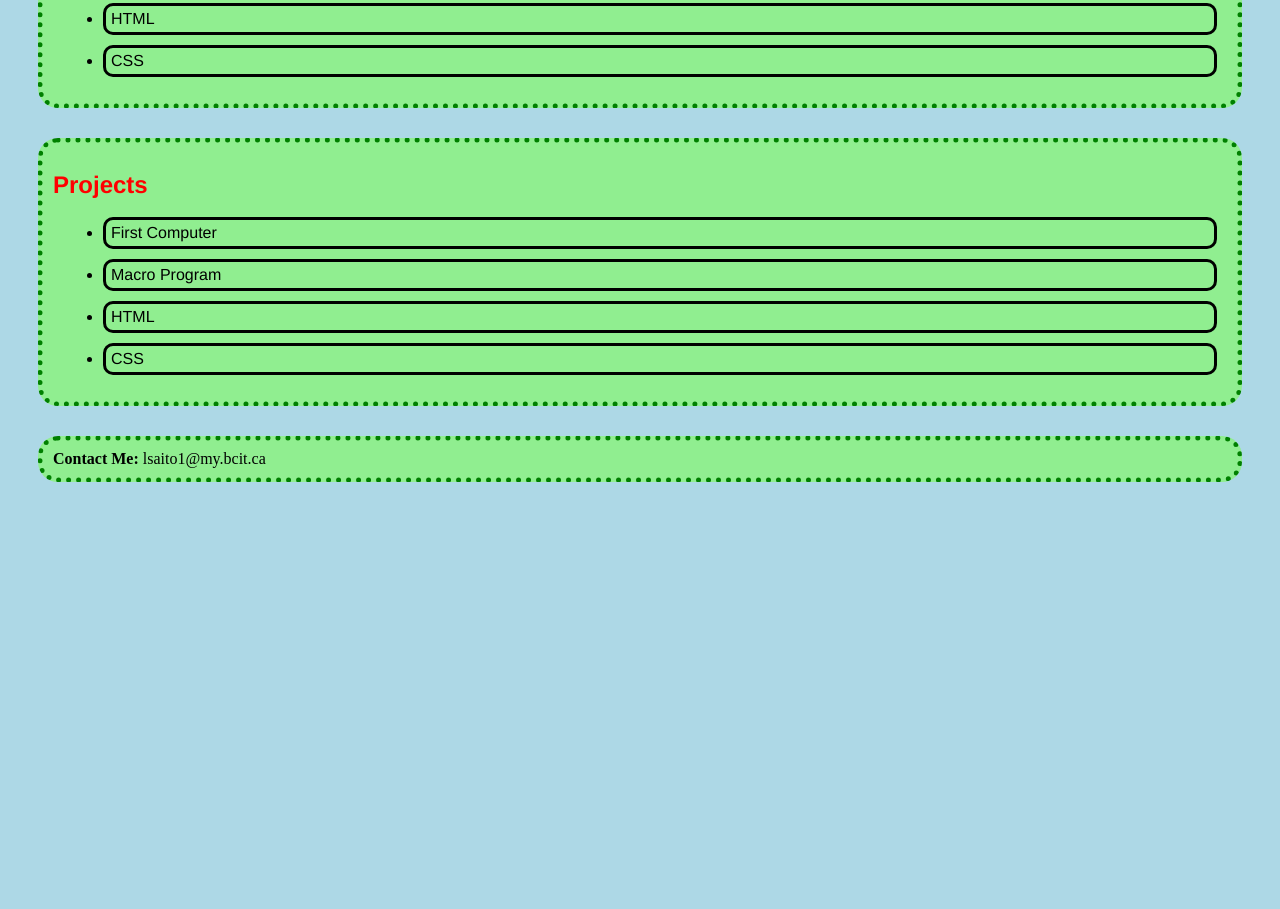
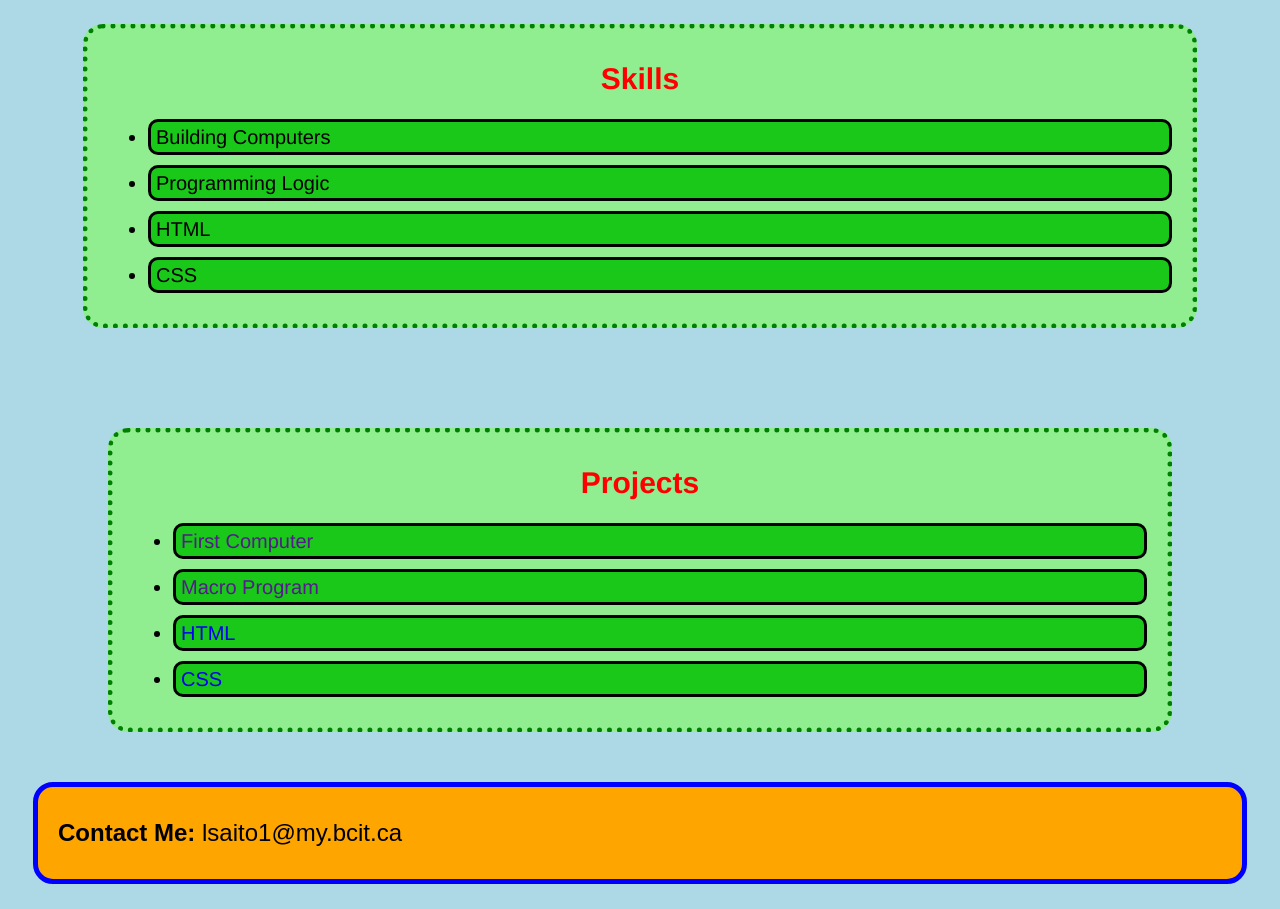
Before and after one commit to leohsaito/ACIT1620, a plain HTML site: page week3/lab3-files/index.html in a window 1280 px wide. Shown: the part 670-1579 px from the top of the page. Before the commit the page ends 1182 px from the top, so only its background shows below. Drawn offline with Linux system fonts and the light colour scheme.

Commit message:
lab3 commit

```diff
--- a/week3/lab3-files/index.html
+++ b/week3/lab3-files/index.html
@@ -1,6 +1,8 @@
 <!DOCTYPE html>
-<html>
+<html lang="en">
 <head>
+    <meta charset="UTF-8">
+    <meta name="viewport" content="width=device-width, initial-scale=1.0">
     <title>Third Lab</title>
     <link rel="stylesheet" href="lab3.css">
 </head>
@@ -9,19 +11,21 @@
         <h1 id="name">Leo Saito</h1>
         <nav>
             <ul>
-                    <li><a href=""><strong>Biography</strong></a></li>
-                    <li><a href=""><strong>Skills</strong></a></li>
-                    <li><a href=""><strong>Projects</strong></a></li>
-                    <li><a href=""><strong>Contact Me</strong></a></li>
+                <li><a href="#bio"><strong>Biography</strong></a></li>
+                <li><a href="#skills"><strong>Skills</strong></a></li>
+                <li><a href="#projects"><strong>Projects</strong></a></li>
             </ul>
         </nav>
     </header>
+    <section id="bio">
         <div class="bio">
-            <h2>Biography</h2>
+            <h2 id="head">Biography</h2>
             <p>Greetings! I just started learning web design a few weeks ago. Currently, I know the Basics of HTML and I have just begun learning CSS. I hope in a few months time, my HTML knowledge and skills will increase. That's why I wake up early and go to school. I have worked with Python in grade 11, Java in grade 12, and C# for a Unity game in my spare time. Sadly, that doesn't help much with HTML, but it probably will with CSS. I am always open to learning new things regardless of what I already know.</p>
         </div>
+    </section>
+    <section id="skills">
         <div class="skills">
-            <h2>Skills</h2>
+            <h2 id="head">Skills</h2>
             <ul>
                 <li>Building Computers</li>
                 <li>Programming Logic</li>
@@ -29,17 +33,20 @@
                 <li>CSS</li>
             </ul>
         </div>
+    </section>
+    <section id="projects">
         <div class="projects">
-            <h2>Projects</h2>
+            <h2 id="head">Projects</h2>
             <ul>
-                <li>First Computer</li>
-                <li>Macro Program</li>
-                <li>HTML</li>
-                <li>CSS</li>
+                <li><a href="">First Computer</a></li>
+                <li><a href="">Macro Program</a></li>
+                <li><a href="html.png">HTML</a></li>
+                <li><a href="css.png">CSS</a></li>
             </ul>
         </div>
-        <footer>
-            <p id="footer"><strong>Contact Me:</strong> lsaito1@my.bcit.ca</p>
+    </section>
+    <footer class="footer">
+        <p><strong>Contact Me:</strong> lsaito1@my.bcit.ca</p>
     </footer>
 </body>
 </html>
--- a/week3/lab3-files/lab3.css
+++ b/week3/lab3-files/lab3.css
@@ -3,19 +3,26 @@ body {
 }
 
 #name {
-    font-family: Arial, Helvetica, sans-serif;
+    text-align: center;
+    font-family: cursive;
 }
 
 .header {
-    font-size: 1.5em;
     line-height: 1;
     border-style: double;   ;
     border-color: red;
     border-width: 5px;
     border-radius: 20px;
-    background-color: orange    ;
+    background-color: orange;
     padding: 10px;
-    margin: 30px;
+    margin: 25px;
+    margin-bottom: 50px;
+    font-size: 1.8em;
+}
+
+div h2 {
+    text-align: center;
+    color: red;
 }
 
 .bio {
@@ -25,13 +32,10 @@ body {
     border-width: 5px;
     border-radius: 20px;
     background-color: lightgreen;
-    padding: 10px;
-    margin: 30px;
-}
-
-div h2 {
-    color: red;
-    font-family: 'Franklin Gothic Medium', 'Arial Narrow', Arial, sans-serif;
+    padding: 20px;
+    margin: 50px;
+    margin-bottom: 50px;
+    font-family: monospace;
     font-size: 1.5em;
 }
 
@@ -39,7 +43,7 @@ div li {
     line-height: 1;
     border-style: solid;   ;
     border-radius: 10px;
-    background-color: lightgreen;
+    background-color: rgb(25, 200, 25);
     padding: 5px;
     margin: 10px;
     font-family: 'Franklin Gothic Medium', 'Arial Narrow', Arial, sans-serif;
@@ -53,8 +57,10 @@ div li {
     border-radius: 20px;
     background-color: lightgreen;
     padding: 10px;
-    margin: 30px;
+    margin: 75px;
+    margin-bottom: 50px;
     font-family: 'Franklin Gothic Medium', 'Arial Narrow', Arial, sans-serif;
+    font-size: 1.25em
 }
 
 .projects {
@@ -65,28 +71,31 @@ div li {
     border-radius: 20px;
     background-color: lightgreen;
     padding: 10px;
-    margin: 30px;
+    margin: 100px;
+    margin-bottom: 50px;
     font-family: 'Franklin Gothic Medium', 'Arial Narrow', Arial, sans-serif;
+    font-size: 1.25em
 }
 
-.contact {
+.footer {
     line-height: 1;
-    border-style: dotted;   ;
-    border-color: green;
+    border-style: solid;   ;
+    border-color: blue;
     border-width: 5px;
     border-radius: 20px;
-    background-color: lightgreen;
+    background-color: orange;
     padding: 10px;
-    margin: 30px;
+    padding-left: 20px;
+    margin: 25px;
+    font-family: Arial, Helvetica, sans-serif;
+    font-size: 1.5em;
 }
 
-#footer {
-    line-height: 1;
-    border-style: dotted;   ;
-    border-color: green;
-    border-width: 5px;
-    border-radius: 20px;
-    background-color: lightgreen;
-    padding: 10px;
-    margin: 30px;
+a {
+    text-decoration: none;
 }
+
+a:hover {
+    color: white;
+    text-decoration: underline;
+}
```
Also changed, not shown: week3/lab3-files/test.html (added, +17 -0 lines), week3/lab3-files/css.png (added), week3/lab3-files/html.png (added). Lines whose indentation alone changed are shown as unchanged.
